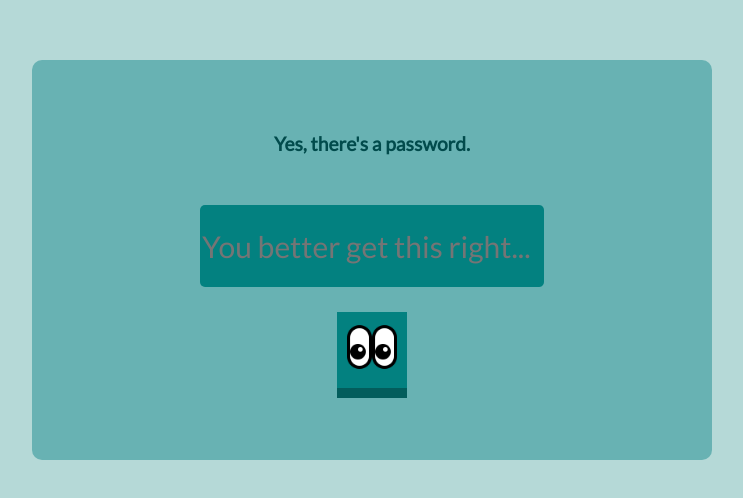
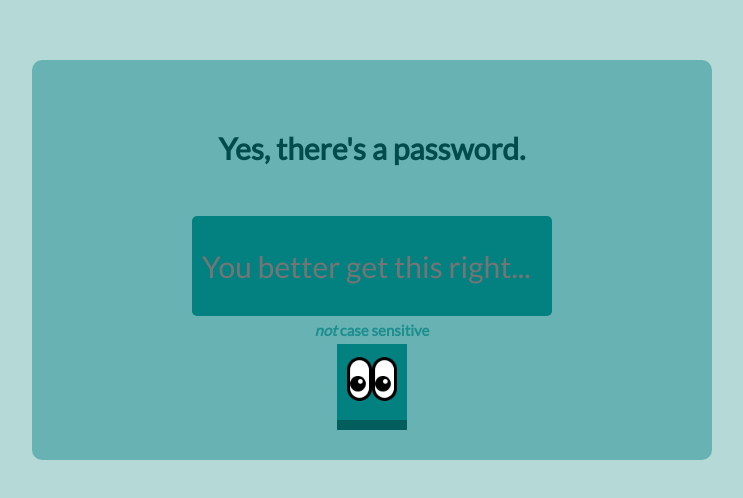
Before and after one commit to TheAereus/PasscodeLetter, a SvelteKit app: page / in a window 1280 px wide. Shown: the part 140-638 px from the top of the page, without its empty margins (268-1011 px from the left). Built offline with nearby package versions, Linux system fonts and the light colour scheme.

Commit message:
misc changes

```diff
--- a/src/routes/+page.svelte
+++ b/src/routes/+page.svelte
@@ -1,10 +1,10 @@
 <script lang="ts">
 	let isFlipped = false;
 	let password = "";
-	const correctPassword = "test";
+	const correctPassword = "TEST";
 
 	function toggleFlip() {
-		if (password === correctPassword) {
+		if (password.toUpperCase() === correctPassword) {
 			isFlipped = !isFlipped;
 		}
 	}
@@ -19,9 +19,10 @@
 <div class="box-container">
 	<div class="box {isFlipped ? 'flipped' : ''}">
 		<div class="box-content front">
-			Yes, there's a password.
+			<p class="title">Yes, there's a password.</p>
 			<input type="text" placeholder="You better get this right..." bind:value={password} />
-			<button on:click={toggleFlip} disabled={password !== correctPassword}>
+			<p class="subtext"><i>not</i> case sensitive</p>
+			<button on:click={toggleFlip} disabled={password.toUpperCase() !== correctPassword}>
 				<img src="eyes.png" alt="Let's see...">
 			</button>
 		</div>
@@ -105,6 +106,18 @@
 		background: white;
 		padding: 20px;
 		scrollbar-color: #038180 #68b2b3;
+		scrollbar-width: thin;
+	}
+
+	.title{
+		font-size: 30px;
+		margin-bottom: 50px;
+	}
+
+	.subtext {
+		margin: 5px;
+		font-size: 15px;
+		color: rgba(3, 129, 128, 0.75);
 	}
 
 	.box-content{
@@ -123,8 +136,7 @@
 
 
 	.box-content input {
-		margin-top: 50px;
-		margin-bottom: 25px;
+		padding: 10px;
 		height: 80px;
 		font-size: 30px;
 		font-family: 'Lato', sans-serif;
```
